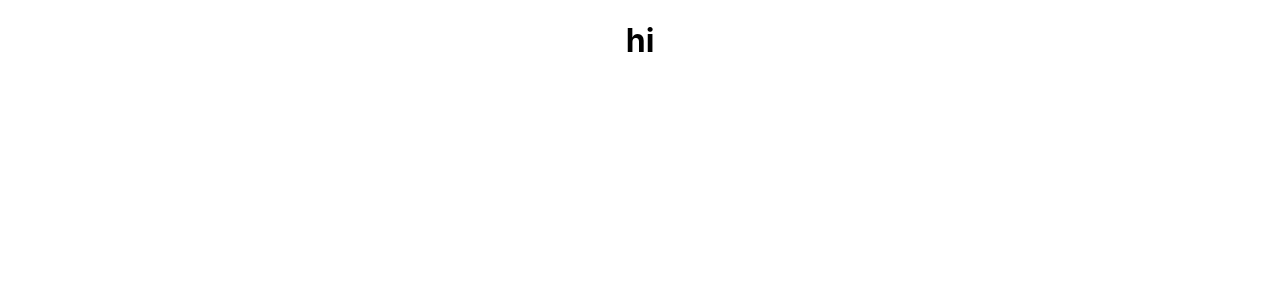
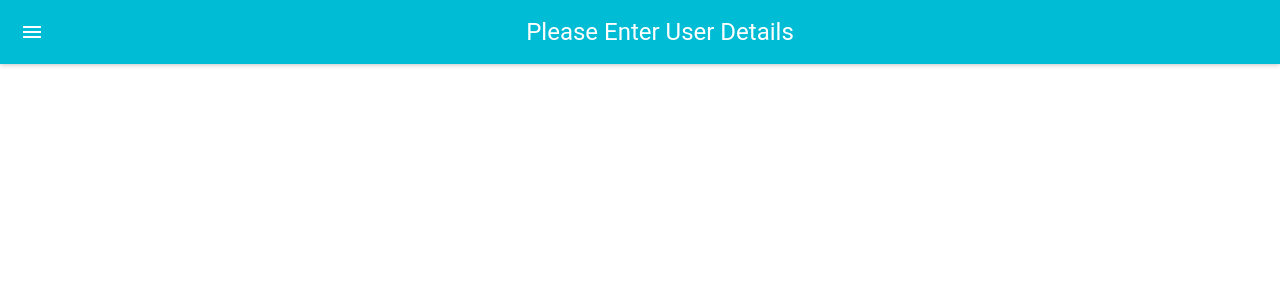
Before and after one commit to keegan-he/material_ui_loginform_react, a React (Create React App) app: page / in a window 1280 px wide. Shown: the top 300 px of the page. Built offline with nearby package versions, Linux system fonts and the light colour scheme.

Commit message:
build out FormDetail

```diff
--- a/src/components/FormDetails.js
+++ b/src/components/FormDetails.js
@@ -4,12 +4,20 @@ import AppBar from 'material-ui/AppBar';
 import TextField from 'material-ui/TextField';
 import RaisedButton from 'material-ui/RaisedButton';
 
-export class FormDetails extends Component {
+class FormDetails extends Component {
+  continue = e => {
+    e.preventDefault();
+    this.props.nextStep();
+  };
+
   render() {
+    const { values } = this.props;
     return (
-      <div>
-        <h1>hi</h1>
-      </div>
+      <MultiThemeProvider>
+        <React.Fragment>
+          <AppBar title="Please Enter User Details" />
+        </React.Fragment>
+      </MultiThemeProvider>
     );
   }
 }
```
